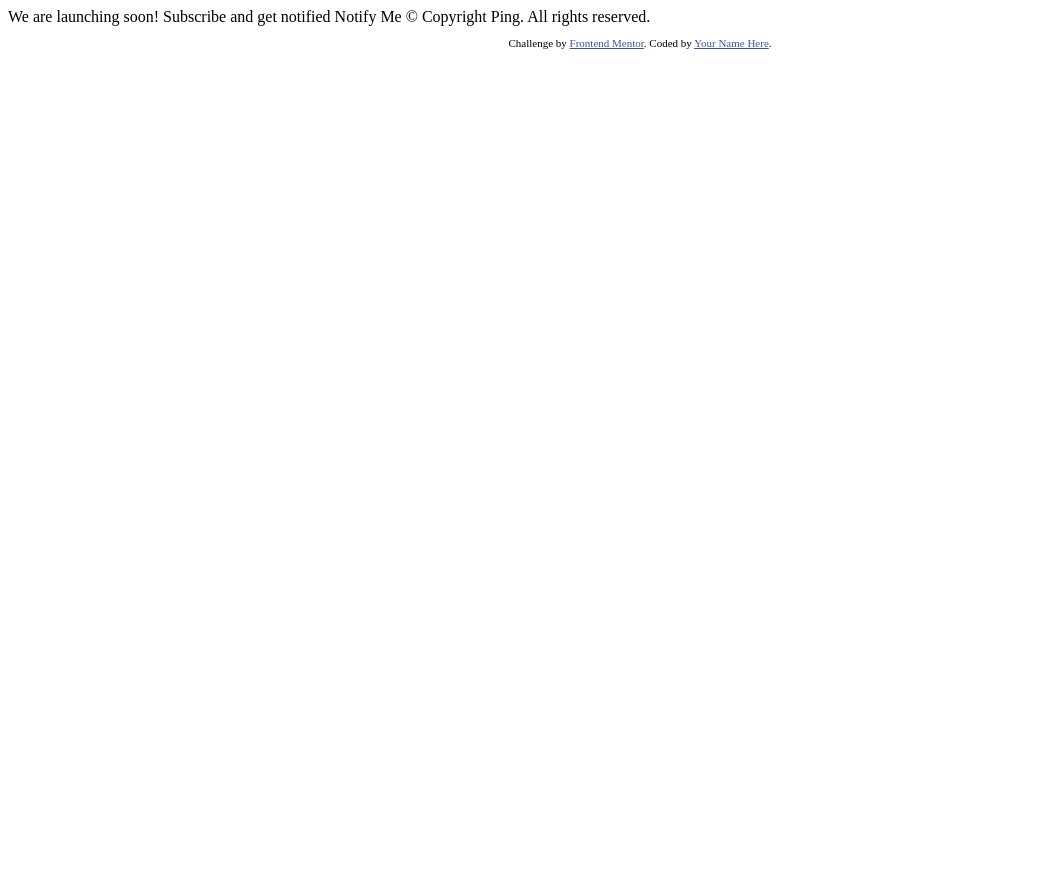
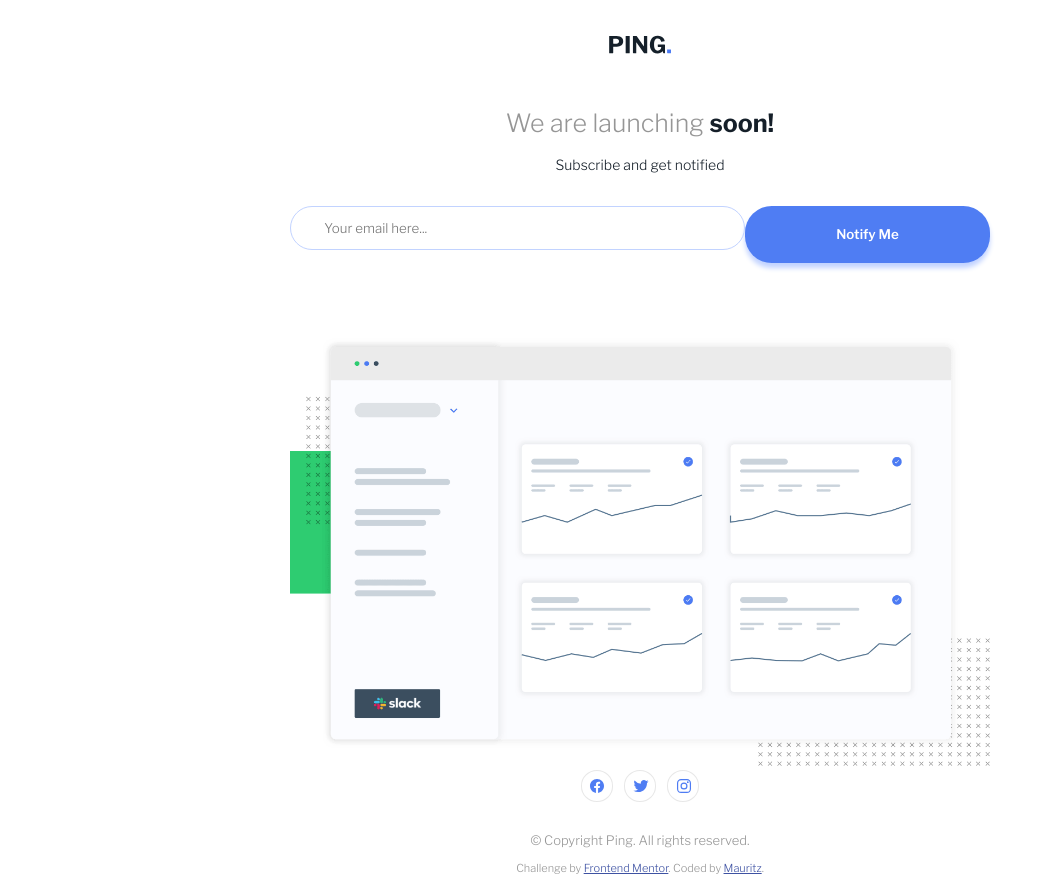
Before and after one commit to MauritzLM/ping-coming-soon-page, a plain HTML site: page index.html in a window 1280 px wide. Shown: the whole page, without its empty margins (0-1046 px from the left). Before the commit the page ends 800 px from the top, so only its background shows below. Drawn offline with nearby package versions, Linux system fonts and the light colour scheme.

Commit message:
completed layout, added fonts, colors and icons

```diff
--- a/index.html
+++ b/index.html
@@ -1,34 +1,62 @@
 <!DOCTYPE html>
 <html lang="en">
+
 <head>
   <meta charset="UTF-8">
-  <meta name="viewport" content="width=device-width, initial-scale=1.0"> <!-- displays site properly based on user's device -->
+  <meta name="viewport" content="width=device-width, initial-scale=1.0">
+  <!-- displays site properly based on user's device -->
 
   <link rel="icon" type="image/png" sizes="32x32" href="./images/favicon-32x32.png">
+  <link rel="stylesheet" href="style.css">
+  <link rel="preconnect" href="https://fonts.googleapis.com">
+  <link rel="preconnect" href="https://fonts.gstatic.com" crossorigin>
+  <link href="https://fonts.googleapis.com/css2?family=Libre+Franklin:wght@300;600;700&display=swap" rel="stylesheet">
 
   <title>Frontend Mentor | Ping coming soon page</title>
 
-  <!-- Feel free to remove these styles or customise in your own stylesheet 👍 -->
-  <style>
-    .attribution { font-size: 11px; text-align: center; }
-    .attribution a { color: hsl(228, 45%, 44%); }
-  </style>
 </head>
+
 <body>
 
-  We are launching soon!
+  <main>
 
-  Subscribe and get notified
+    <div class="logo"><img src="./images/logo.svg" alt=""></div>
 
-  Notify Me
 
-  &copy; Copyright Ping. All rights reserved.
+    <h1>We are launching <span>soon!</span></h1>
+
+    <p>Subscribe and get notified</p>
+
+    <form action="#">
+      <input type="email" placeholder="Your email here...">
+      <p class="error-msg"></p>
+      <button type="submit">Notify Me</button>
+    </form>
+
+    <div class="dashboard"><img src="./images/illustration-dashboard.png" alt=""></div>
+
+
+  </main>
 
   <footer>
+    <div class="social-links"><a href="">
+        <ion-icon name="logo-facebook"></ion-icon>
+      </a>
+      <a href="">
+        <ion-icon name="logo-twitter"></ion-icon>
+      </a>
+      <a href="">
+        <ion-icon name="logo-instagram"></ion-icon>
+      </a>
+    </div>
+    <p>&copy; Copyright Ping. All rights reserved.</p>
     <p class="attribution">
       Challenge by <a href="https://www.frontendmentor.io?ref=challenge" target="_blank">Frontend Mentor</a>.
-      Coded by <a href="#">Your Name Here</a>.
+      Coded by <a href="#">Mauritz</a>.
     </p>
   </footer>
+  <script type="module" src="https://unpkg.com/ionicons@5.5.2/dist/ionicons/ionicons.esm.js"></script>
+  <script nomodule src="https://unpkg.com/ionicons@5.5.2/dist/ionicons/ionicons.js"></script>
 </body>
+
 </html>
--- a/style.css
+++ b/style.css
@@ -0,0 +1,173 @@
+* {
+    box-sizing: border-box;
+}
+
+html {
+    font-size: 10px;
+    font-family: 'Libre Franklin', sans-serif;
+    height: 100vh;
+}
+
+body {
+    font-size: 1.5rem;
+    padding: 1.8em;
+    display: flex;
+    flex-direction: column;
+    align-items: center;
+    justify-content: space-around;
+    /* gap: 5em; */
+    height: 100%;
+
+}
+
+/* Typography */
+
+h1 {
+    font-weight: 300;
+    font-size: 2.5rem;
+    color: hsl(0, 0%, 59%);
+    margin-bottom: .7em;
+    margin-top: 2em;
+}
+
+h1 span {
+    font-weight: 700;
+    color: hsl(209, 33%, 12%);
+}
+
+p {
+    color: hsl(209, 33%, 12%);
+}
+
+h1+p {
+    margin-top: 1.2em;
+    font-size: 1.4rem;
+}
+
+main {
+    text-align: center;
+}
+
+.logo img {
+    height: 19px;
+}
+
+form {
+    display: flex;
+    flex-direction: column;
+    margin: 2.2em 0 5em 0;
+
+}
+
+form .error-msg {
+    display: none;
+}
+
+form input,
+form button {
+    padding: 1em;
+    border-radius: 2em;
+    font-family: inherit;
+}
+
+form input {
+    margin-bottom: 1em;
+    padding-left: 2.5em;
+    border: 1px solid hsl(223, 100%, 88%);
+}
+
+form button {
+    color: hsl(0, 0%, 100%);
+    border: none;
+    background-color: hsl(223, 87%, 63%);
+    font-weight: 600;
+    cursor: pointer;
+    box-shadow: 0px 5px 5px hsl(223, 100%, 88%);
+}
+
+.dashboard img {
+    width: 100%;
+}
+
+footer {
+    text-align: center;
+    /* align-self: flex-end; */
+
+}
+
+footer p {
+    color: hsl(0, 0%, 59%);
+    font-size: 1.3rem;
+}
+
+.social-links {
+    display: flex;
+    justify-content: center;
+    gap: .7em;
+    margin-bottom: 2em;
+}
+
+.social-links a {
+    text-decoration: none;
+    border-radius: 50%;
+    padding: .3em .45em;
+    border: 1px solid hsla(0, 0%, 59%, 0.226);
+    text-align: center;
+    font-size: 16px;
+    color: hsl(223, 87%, 63%);
+    /* display: grid;
+    place-content: center; */
+}
+
+.social-links a:hover {
+    background-color: hsl(223, 87%, 63%);
+    color: hsl(0, 0%, 100%);
+}
+
+.social-links a ion-icon {
+    position: relative;
+}
+
+ion-icon[name="logo-facebook"] {
+    top: .15em;
+}
+
+ion-icon[name="logo-twitter"] {
+    top: .15em;
+    left: .05em;
+}
+
+ion-icon[name="logo-instagram"] {
+    top: .15em;
+    left: .05em;
+}
+
+.attribution {
+    font-size: 11px;
+}
+
+.attribution a {
+    color: hsl(228, 45%, 44%);
+}
+
+/* Media queries */
+
+@media screen and (min-width: 800px) {
+    main {
+        width: 700px;
+    }
+
+    form {
+        flex-direction: row;
+        justify-content: space-between;
+    }
+
+    form input {
+        flex: 60%;
+    }
+
+    form button {
+        flex: 30%;
+        padding: .5em;
+    }
+}
```
